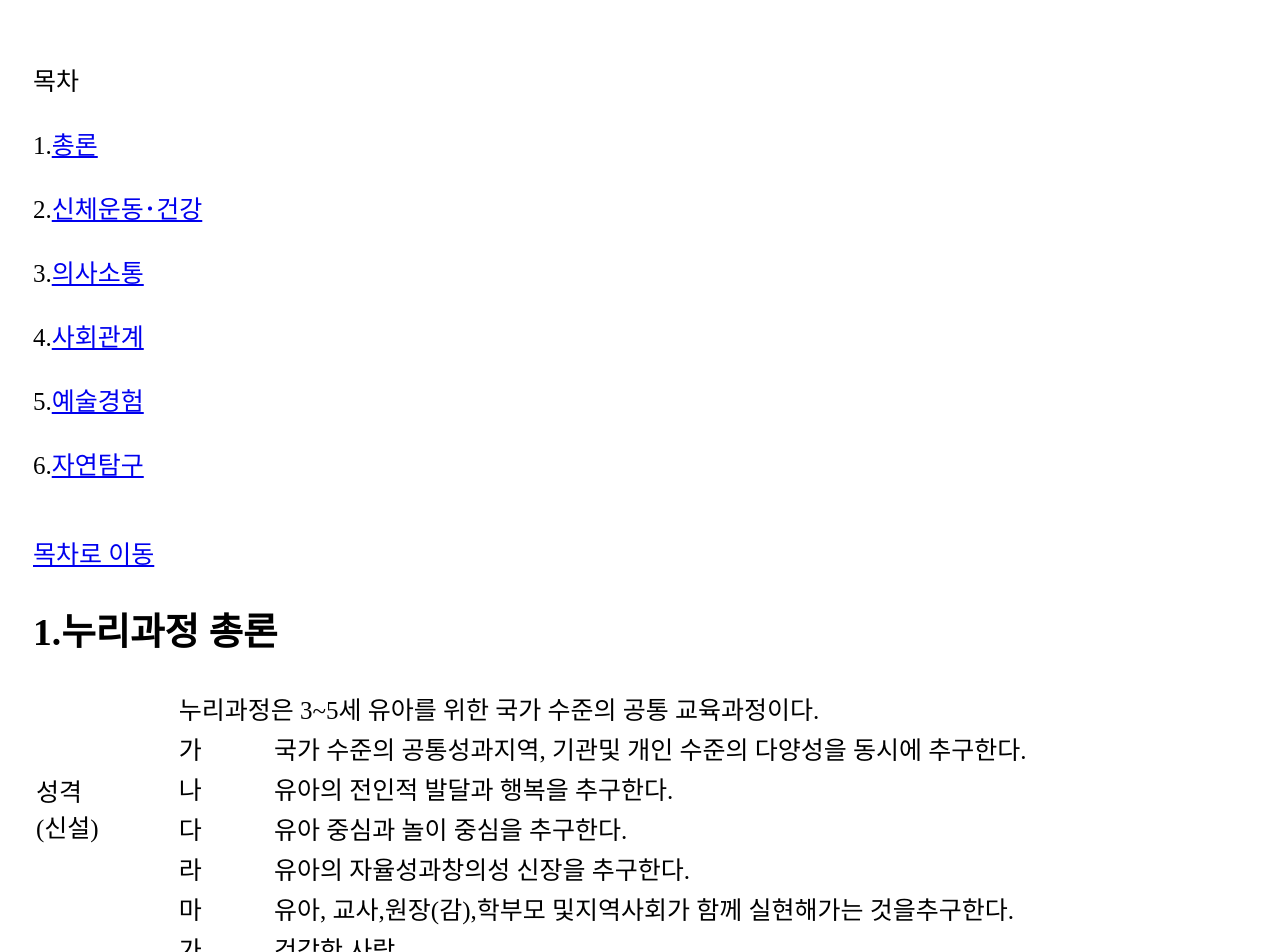
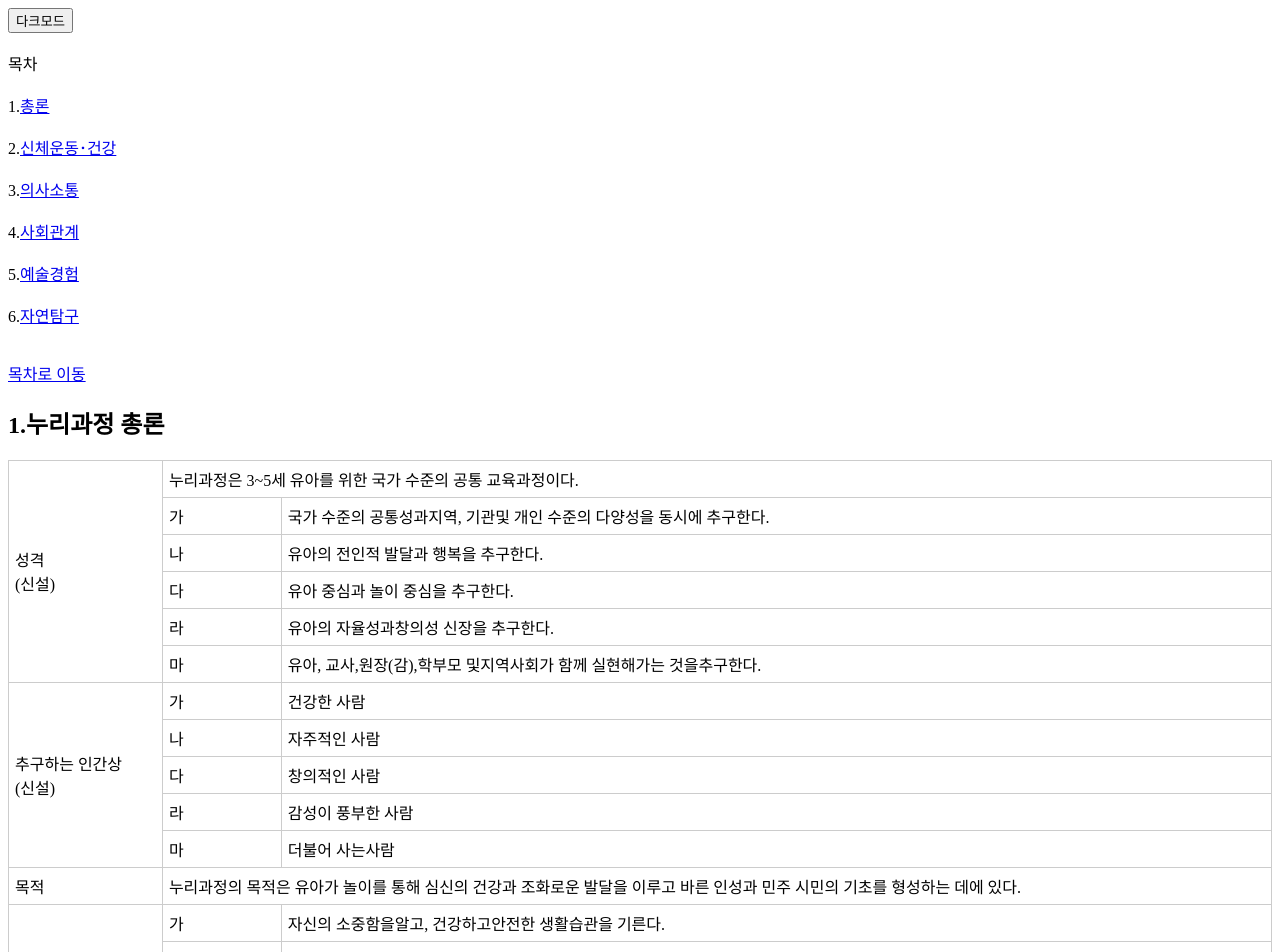
Before and after one commit to aloecandy/aloecandy.github.io, a plain HTML site: page index.html in a window 1280 px wide. Shown: the top 952 px of the page. Drawn offline with Linux system fonts and the light colour scheme.

Commit message:
다크모드

```diff
--- a/index.html
+++ b/index.html
@@ -7,20 +7,46 @@
   <meta charset="utf-8">
   <style>
     body {
-      padding: 25px;
       background-color: white;
       color: black;
-      font-size: 25px;
     }
 
     .dark-mode {
       background-color: black;
       color: white;
     }
+    table {
+            width: 100%;
+            border-collapse: collapse;
+        }
+
+        /* Zebra striping */
+        /*tr:nth-of-type(odd) {background: #eee;}*/
+        th {
+            background: #333;
+            color: white;
+            font-weight: bold;
+        }
+
+        td,
+        th {
+            padding: 6px;
+            border: 1px solid #ccc;
+            text-align: left;
+        }
   </style>
 </head>
 
-<BODY><a name='0'></a></br>목차</br></br>1.<a href='#1'>총론</a></br></br>2.<a href='#2'>신체운동･건강</a></br></br>3.<a
+<BODY>
+  <button onclick="myFunction()">다크모드</button>
+  </br>
+  <script>
+  function myFunction() {
+     var element = document.body;
+     element.classList.toggle("dark-mode");
+  }
+  </script>
+  <a name='0'></a></br>목차</br></br>1.<a href='#1'>총론</a></br></br>2.<a href='#2'>신체운동･건강</a></br></br>3.<a
     href='#3'>의사소통</a></br></br>4.<a href='#4'>사회관계</a></br></br>5.<a href='#5'>예술경험</a></br></br>6.<a
     href='#6'>자연탐구</a></br></br></SPAN></P><a href='#0'>목차로 이동</a><a name='1'></a>
   <h2>1.누리과정 총론</h2>
```
